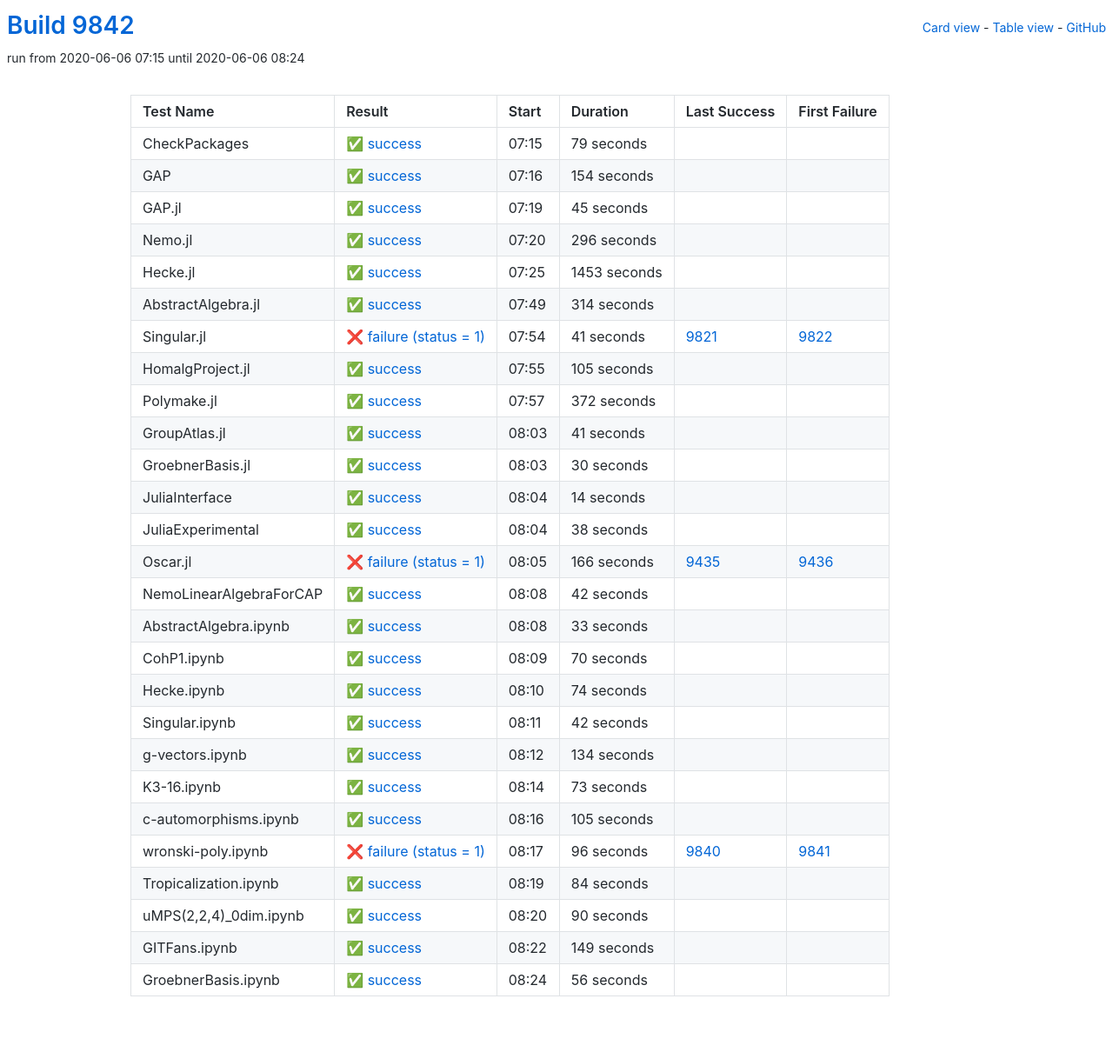
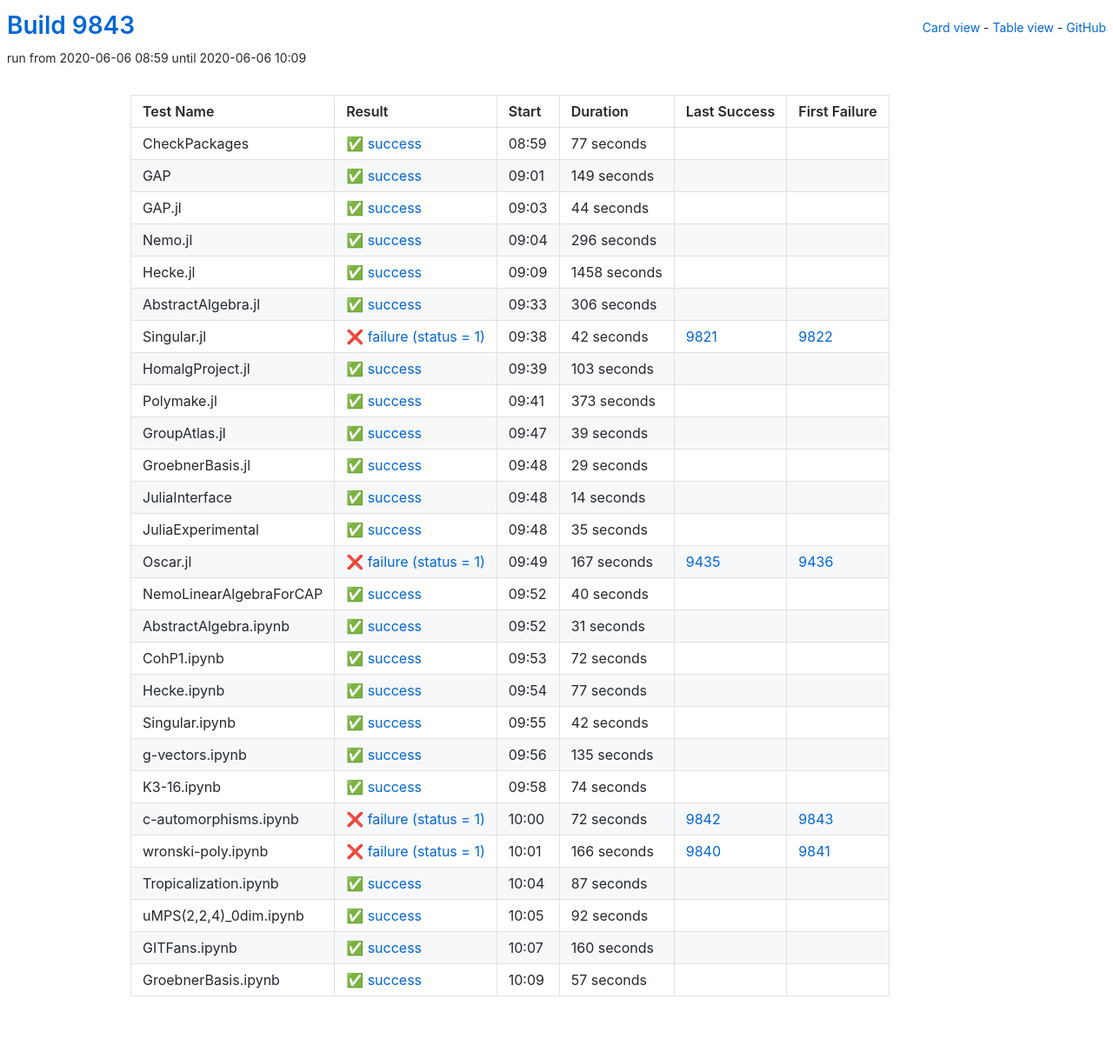
Before and after one commit to oscar-system/oscar-ci-status, a Jekyll site: the page built from table.html, in a window 1280 px wide. Shown: the whole page at 87% size. Built offline with Jekyll 4.4.1, drawn with Linux system fonts in a browser that asks for light colours.

Commit message:
Build 9843

```diff
--- a/_data/ci.yml
+++ b/_data/ci.yml
@@ -1,41 +1,41 @@
-build: 9842
-build_url: https://oscarci.mathematik.uni-kl.de/job/oscar/9842/
+build: 9843
+build_url: https://oscarci.mathematik.uni-kl.de/job/oscar/9843/
 job: oscar
 tests:
-- duration: 79
+- duration: 77
   exitcode: 0
   first_failure: false
   first_failure_url: null
   id: checkpackages
   last_success: false
   last_success_url: null
-  log: https://oscarci.mathematik.uni-kl.de/job/oscar/9842/artifact/logs/build-9842/CheckPackages.log
+  log: https://oscarci.mathematik.uni-kl.de/job/oscar/9843/artifact/logs/build-9843/CheckPackages.log
   name: CheckPackages
-  start: 2020-06-06 07:15
+  start: 2020-06-06 08:59
   status: success
   success: true
-- duration: 154
+- duration: 149
   exitcode: 0
   first_failure: false
   first_failure_url: null
   id: gap
   last_success: false
   last_success_url: null
-  log: https://oscarci.mathematik.uni-kl.de/job/oscar/9842/artifact/logs/build-9842/GAP.log
+  log: https://oscarci.mathematik.uni-kl.de/job/oscar/9843/artifact/logs/build-9843/GAP.log
   name: GAP
-  start: 2020-06-06 07:16
+  start: 2020-06-06 09:01
   status: success
   success: true
-- duration: 45
+- duration: 44
   exitcode: 0
   first_failure: false
   first_failure_url: null
   id: gap-jl
   last_success: false
   last_success_url: null
-  log: https://oscarci.mathematik.uni-kl.de/job/oscar/9842/artifact/logs/build-9842/GAP.jl.log
+  log: https://oscarci.mathematik.uni-kl.de/job/oscar/9843/artifact/logs/build-9843/GAP.jl.log
   name: GAP.jl
-  start: 2020-06-06 07:19
+  start: 2020-06-06 09:03
   status: success
   success: true
 - duration: 296
@@ -45,93 +45,93 @@
   id: nemo-jl
   last_success: false
   last_success_url: null
-  log: https://oscarci.mathematik.uni-kl.de/job/oscar/9842/artifact/logs/build-9842/Nemo.jl.log
+  log: https://oscarci.mathematik.uni-kl.de/job/oscar/9843/artifact/logs/build-9843/Nemo.jl.log
   name: Nemo.jl
-  start: 2020-06-06 07:20
+  start: 2020-06-06 09:04
   status: success
   success: true
-- duration: 1453
+- duration: 1458
   exitcode: 0
   first_failure: false
   first_failure_url: null
   id: hecke-jl
   last_success: false
   last_success_url: null
-  log: https://oscarci.mathematik.uni-kl.de/job/oscar/9842/artifact/logs/build-9842/Hecke.jl.log
+  log: https://oscarci.mathematik.uni-kl.de/job/oscar/9843/artifact/logs/build-9843/Hecke.jl.log
   name: Hecke.jl
-  start: 2020-06-06 07:25
+  start: 2020-06-06 09:09
   status: success
   success: true
-- duration: 314
+- duration: 306
   exitcode: 0
   first_failure: false
   first_failure_url: null
   id: abstractalgebra-jl
   last_success: false
   last_success_url: null
-  log: https://oscarci.mathematik.uni-kl.de/job/oscar/9842/artifact/logs/build-9842/AbstractAlgebra.jl.log
+  log: https://oscarci.mathematik.uni-kl.de/job/oscar/9843/artifact/logs/build-9843/AbstractAlgebra.jl.log
   name: AbstractAlgebra.jl
-  start: 2020-06-06 07:49
+  start: 2020-06-06 09:33
   status: success
   success: true
-- duration: 41
+- duration: 42
   exitcode: 1
   first_failure: 9822
   first_failure_url: https://oscarci.mathematik.uni-kl.de/job/oscar/9822/
   id: singular-jl
   last_success: 9821
   last_success_url: https://oscarci.mathematik.uni-kl.de/job/oscar/9821/
-  log: https://oscarci.mathematik.uni-kl.de/job/oscar/9842/artifact/logs/build-9842/Singular.jl.log
+  log: https://oscarci.mathematik.uni-kl.de/job/oscar/9843/artifact/logs/build-9843/Singular.jl.log
   name: Singular.jl
-  start: 2020-06-06 07:54
+  start: 2020-06-06 09:38
   status: failure
   success: false
-- duration: 105
+- duration: 103
   exitcode: 0
   first_failure: false
   first_failure_url: null
   id: homalgproject-jl
   last_success: false
   last_success_url: null
-  log: https://oscarci.mathematik.uni-kl.de/job/oscar/9842/artifact/logs/build-9842/HomalgProject.jl.log
+  log: https://oscarci.mathematik.uni-kl.de/job/oscar/9843/artifact/logs/build-9843/HomalgProject.jl.log
   name: HomalgProject.jl
-  start: 2020-06-06 07:55
+  start: 2020-06-06 09:39
   status: success
   success: true
-- duration: 372
+- duration: 373
   exitcode: 0
   first_failure: false
   first_failure_url: null
   id: polymake-jl
   last_success: false
   last_success_url: null
-  log: https://oscarci.mathematik.uni-kl.de/job/oscar/9842/artifact/logs/build-9842/Polymake.jl.log
+  log: https://oscarci.mathematik.uni-kl.de/job/oscar/9843/artifact/logs/build-9843/Polymake.jl.log
   name: Polymake.jl
-  start: 2020-06-06 07:57
+  start: 2020-06-06 09:41
   status: success
   success: true
-- duration: 41
+- duration: 39
   exitcode: 0
   first_failure: false
   first_failure_url: null
   id: groupatlas-jl
   last_success: false
   last_success_url: null
-  log: https://oscarci.mathematik.uni-kl.de/job/oscar/9842/artifact/logs/build-9842/GroupAtlas.jl.log
+  log: https://oscarci.mathematik.uni-kl.de/job/oscar/9843/artifact/logs/build-9843/GroupAtlas.jl.log
   name: GroupAtlas.jl
-  start: 2020-06-06 08:03
+  start: 2020-06-06 09:47
   status: success
   success: true
-- duration: 30
+- duration: 29
   exitcode: 0
   first_failure: false
   first_failure_url: null
   id: groebnerbasis-jl
   last_success: false
   last_success_url: null
-  log: https://oscarci.mathematik.uni-kl.de/job/oscar/9842/artifact/logs/build-9842/GroebnerBasis.jl.log
+  log: https://oscarci.mathematik.uni-kl.de/job/oscar/9843/artifact/logs/build-9843/GroebnerBasis.jl.log
   name: GroebnerBasis.jl
-  start: 2020-06-06 08:03
+  start: 2020-06-06 09:48
   status: success
   success: true
 - duration: 14
@@ -141,81 +141,81 @@
   id: juliainterface
   last_success: false
   last_success_url: null
-  log: https://oscarci.mathematik.uni-kl.de/job/oscar/9842/artifact/logs/build-9842/JuliaInterface.log
+  log: https://oscarci.mathematik.uni-kl.de/job/oscar/9843/artifact/logs/build-9843/JuliaInterface.log
   name: JuliaInterface
-  start: 2020-06-06 08:04
+  start: 2020-06-06 09:48
   status: success
   success: true
-- duration: 38
+- duration: 35
   exitcode: 0
   first_failure: false
   first_failure_url: null
   id: juliaexperimental
   last_success: false
   last_success_url: null
-  log: https://oscarci.mathematik.uni-kl.de/job/oscar/9842/artifact/logs/build-9842/JuliaExperimental.log
+  log: https://oscarci.mathematik.uni-kl.de/job/oscar/9843/artifact/logs/build-9843/JuliaExperimental.log
   name: JuliaExperimental
-  start: 2020-06-06 08:04
+  start: 2020-06-06 09:48
   status: success
   success: true
-- duration: 166
+- duration: 167
   exitcode: 1
   first_failure: 9436
   first_failure_url: https://oscarci.mathematik.uni-kl.de/job/oscar/9436/
   id: oscar-jl
   last_success: 9435
   last_success_url: https://oscarci.mathematik.uni-kl.de/job/oscar/9435/
-  log: https://oscarci.mathematik.uni-kl.de/job/oscar/9842/artifact/logs/build-9842/Oscar.jl.log
+  log: https://oscarci.mathematik.uni-kl.de/job/oscar/9843/artifact/logs/build-9843/Oscar.jl.log
   name: Oscar.jl
-  start: 2020-06-06 08:05
+  start: 2020-06-06 09:49
   status: failure
   success: false
-- duration: 42
+- duration: 40
   exitcode: 0
   first_failure: false
   first_failure_url: null
   id: nemolinearalgebraforcap
   last_success: false
   last_success_url: null
-  log: https://oscarci.mathematik.uni-kl.de/job/oscar/9842/artifact/logs/build-9842/NemoLinearAlgebraForCAP.log
+  log: https://oscarci.mathematik.uni-kl.de/job/oscar/9843/artifact/logs/build-9843/NemoLinearAlgebraForCAP.log
   name: NemoLinearAlgebraForCAP
-  start: 2020-06-06 08:08
+  start: 2020-06-06 09:52
   status: success
   success: true
-- duration: 33
+- duration: 31
   exitcode: 0
   first_failure: false
   first_failure_url: null
   id: abstractalgebra-ipynb
   last_success: false
   last_success_url: null
-  log: https://oscarci.mathematik.uni-kl.de/job/oscar/9842/artifact/logs/build-9842/AbstractAlgebra.ipynb.log
+  log: https://oscarci.mathematik.uni-kl.de/job/oscar/9843/artifact/logs/build-9843/AbstractAlgebra.ipynb.log
   name: AbstractAlgebra.ipynb
-  start: 2020-06-06 08:08
+  start: 2020-06-06 09:52
   status: success
   success: true
-- duration: 70
+- duration: 72
   exitcode: 0
   first_failure: false
   first_failure_url: null
   id: cohp1-ipynb
   last_success: false
   last_success_url: null
-  log: https://oscarci.mathematik.uni-kl.de/job/oscar/9842/artifact/logs/build-9842/CohP1.ipynb.log
+  log: https://oscarci.mathematik.uni-kl.de/job/oscar/9843/artifact/logs/build-9843/CohP1.ipynb.log
   name: CohP1.ipynb
-  start: 2020-06-06 08:09
+  start: 2020-06-06 09:53
   status: success
   success: true
-- duration: 74
+- duration: 77
   exitcode: 0
   first_failure: false
   first_failure_url: null
   id: hecke-ipynb
   last_success: false
   last_success_url: null
-  log: https://oscarci.mathematik.uni-kl.de/job/oscar/9842/artifact/logs/build-9842/Hecke.ipynb.log
+  log: https://oscarci.mathematik.uni-kl.de/job/oscar/9843/artifact/logs/build-9843/Hecke.ipynb.log
   name: Hecke.ipynb
-  start: 2020-06-06 08:10
+  start: 2020-06-06 09:54
   status: success
   success: true
 - duration: 42
@@ -225,104 +225,104 @@
   id: singular-ipynb
   last_success: false
   last_success_url: null
-  log: https://oscarci.mathematik.uni-kl.de/job/oscar/9842/artifact/logs/build-9842/Singular.ipynb.log
+  log: https://oscarci.mathematik.uni-kl.de/job/oscar/9843/artifact/logs/build-9843/Singular.ipynb.log
   name: Singular.ipynb
-  start: 2020-06-06 08:11
+  start: 2020-06-06 09:55
   status: success
   success: true
-- duration: 134
+- duration: 135
   exitcode: 0
   first_failure: false
   first_failure_url: null
   id: g-vectors-ipynb
   last_success: false
   last_success_url: null
-  log: https://oscarci.mathematik.uni-kl.de/job/oscar/9842/artifact/logs/build-9842/g-vectors.ipynb.log
+  log: https://oscarci.mathematik.uni-kl.de/job/oscar/9843/artifact/logs/build-9843/g-vectors.ipynb.log
   name: g-vectors.ipynb
-  start: 2020-06-06 08:12
+  start: 2020-06-06 09:56
   status: success
   success: true
-- duration: 73
+- duration: 74
   exitcode: 0
   first_failure: false
   first_failure_url: null
   id: k3-16-ipynb
   last_success: false
   last_success_url: null
-  log: https://oscarci.mathematik.uni-kl.de/job/oscar/9842/artifact/logs/build-9842/K3-16.ipynb.log
+  log: https://oscarci.mathematik.uni-kl.de/job/oscar/9843/artifact/logs/build-9843/K3-16.ipynb.log
   name: K3-16.ipynb
-  start: 2020-06-06 08:14
+  start: 2020-06-06 09:58
   status: success
   success: true
-- duration: 105
-  exitcode: 0
-  first_failure: false
-  first_failure_url: null
+- duration: 72
+  exitcode: 1
+  first_failure: 9843
+  first_failure_url: https://oscarci.mathematik.uni-kl.de/job/oscar/9843/
   id: c-automorphisms-ipynb
-  last_success: false
-  last_success_url: null
-  log: https://oscarci.mathematik.uni-kl.de/job/oscar/9842/artifact/logs/build-9842/c-automorphisms.ipynb.log
+  last_success: 9842
+  last_success_url: https://oscarci.mathematik.uni-kl.de/job/oscar/9842/
+  log: https://oscarci.mathematik.uni-kl.de/job/oscar/9843/artifact/logs/build-9843/c-automorphisms.ipynb.log
   name: c-automorphisms.ipynb
-  start: 2020-06-06 08:16
-  status: success
-  success: true
-- duration: 96
+  start: 2020-06-06 10:00
+  status: failure
+  success: false
+- duration: 166
   exitcode: 1
   first_failure: 9841
   first_failure_url: https://oscarci.mathematik.uni-kl.de/job/oscar/9841/
   id: wronski-poly-ipynb
   last_success: 9840
   last_success_url: https://oscarci.mathematik.uni-kl.de/job/oscar/9840/
-  log: https://oscarci.mathematik.uni-kl.de/job/oscar/9842/artifact/logs/build-9842/wronski-poly.ipynb.log
+  log: https://oscarci.mathematik.uni-kl.de/job/oscar/9843/artifact/logs/build-9843/wronski-poly.ipynb.log
   name: wronski-poly.ipynb
-  start: 2020-06-06 08:17
+  start: 2020-06-06 10:01
   status: failure
   success: false
-- duration: 84
+- duration: 87
   exitcode: 0
   first_failure: false
   first_failure_url: null
   id: tropicalization-ipynb
   last_success: false
   last_success_url: null
-  log: https://oscarci.mathematik.uni-kl.de/job/oscar/9842/artifact/logs/build-9842/Tropicalization.ipynb.log
+  log: https://oscarci.mathematik.uni-kl.de/job/oscar/9843/artifact/logs/build-9843/Tropicalization.ipynb.log
   name: Tropicalization.ipynb
-  start: 2020-06-06 08:19
+  start: 2020-06-06 10:04
   status: success
   success: true
-- duration: 90
+- duration: 92
   exitcode: 0
   first_failure: false
   first_failure_url: null
   id: umps-2-2-4-0dim-ipynb
   last_success: false
   last_success_url: null
-  log: https://oscarci.mathematik.uni-kl.de/job/oscar/9842/artifact/logs/build-9842/uMPS-2-2-4-_0dim.ipynb.log
+  log: https://oscarci.mathematik.uni-kl.de/job/oscar/9843/artifact/logs/build-9843/uMPS-2-2-4-_0dim.ipynb.log
   name: uMPS(2,2,4)_0dim.ipynb
-  start: 2020-06-06 08:20
+  start: 2020-06-06 10:05
   status: success
   success: true
-- duration: 149
+- duration: 160
   exitcode: 0
   first_failure: false
   first_failure_url: null
   id: gitfans-ipynb
   last_success: false
   last_success_url: null
-  log: https://oscarci.mathematik.uni-kl.de/job/oscar/9842/artifact/logs/build-9842/GITFans.ipynb.log
+  log: https://oscarci.mathematik.uni-kl.de/job/oscar/9843/artifact/logs/build-9843/GITFans.ipynb.log
   name: GITFans.ipynb
-  start: 2020-06-06 08:22
+  start: 2020-06-06 10:07
   status: success
   success: true
-- duration: 56
+- duration: 57
   exitcode: 0
   first_failure: false
   first_failure_url: null
   id: groebnerbasis-ipynb
   last_success: false
   last_success_url: null
-  log: https://oscarci.mathematik.uni-kl.de/job/oscar/9842/artifact/logs/build-9842/GroebnerBasis.ipynb.log
+  log: https://oscarci.mathematik.uni-kl.de/job/oscar/9843/artifact/logs/build-9843/GroebnerBasis.ipynb.log
   name: GroebnerBasis.ipynb
-  start: 2020-06-06 08:24
+  start: 2020-06-06 10:09
   status: success
   success: true
```
Also changed, not shown: README.md.
